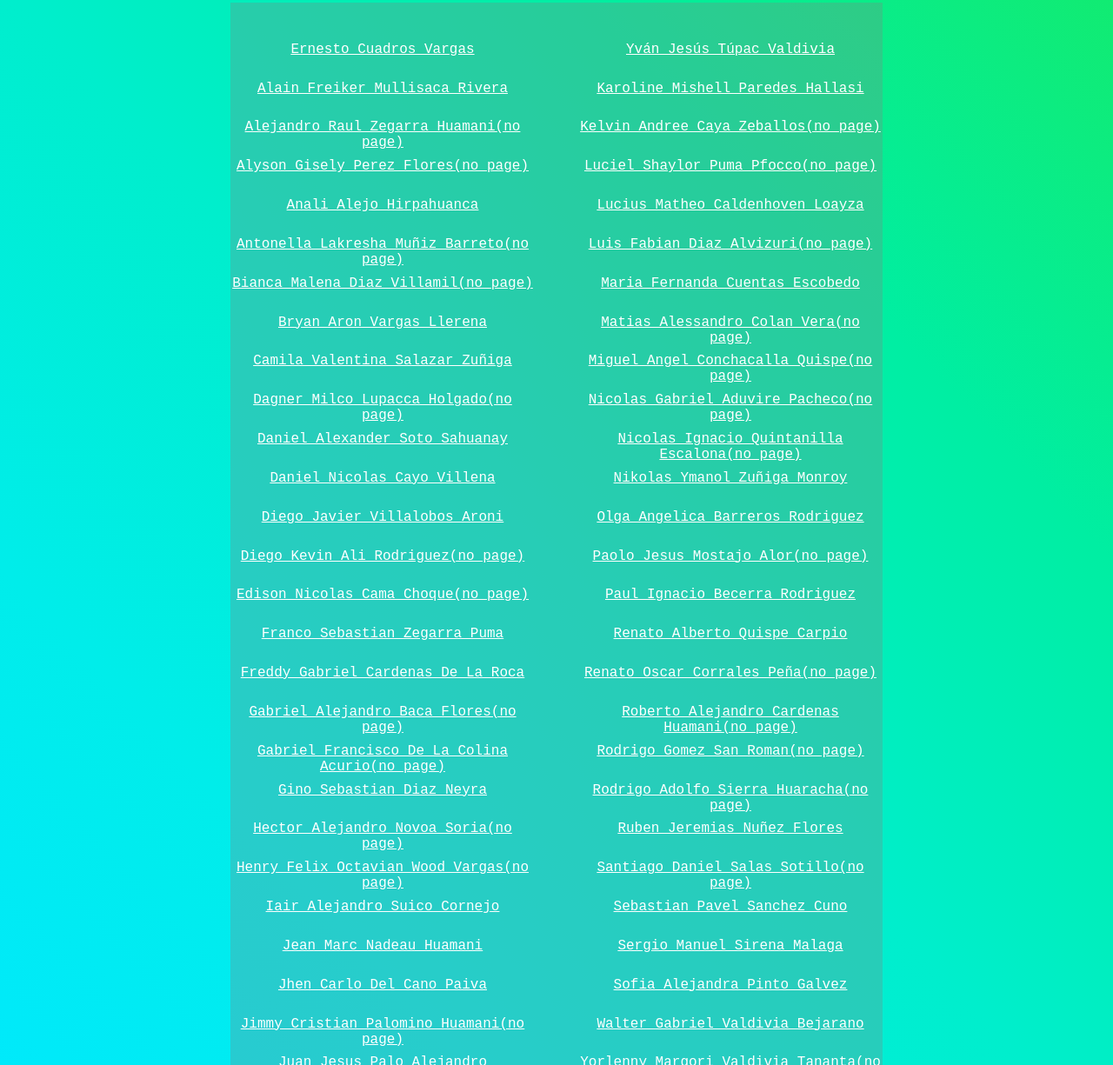
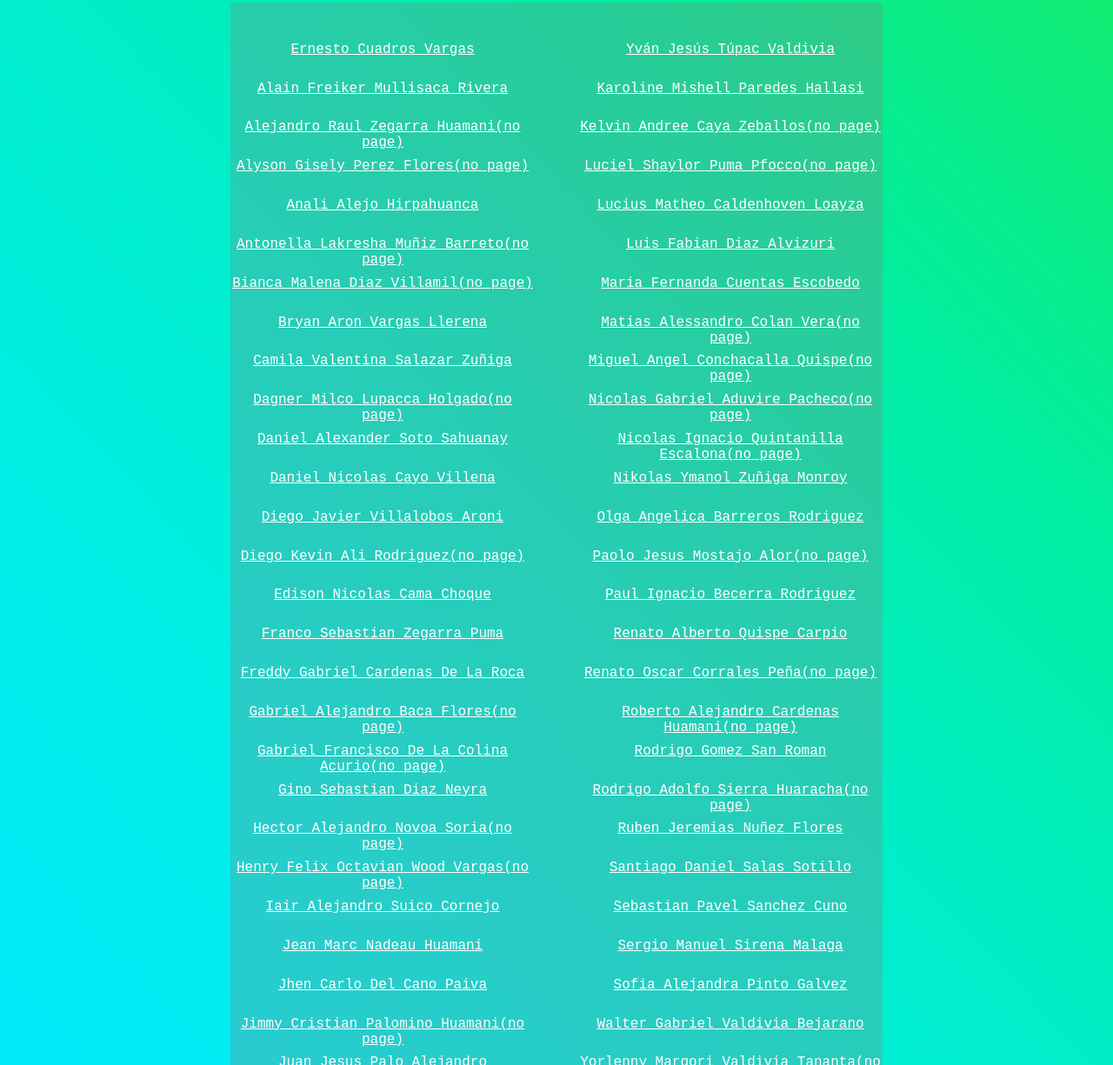
Before and after one commit to AleEMP/AlejandraEMP, a plain HTML site: page index.html in a window 1280 px wide. Shown: the part 775-2000 px from the top of the page at 87% size. Drawn offline with Linux system fonts and the light colour scheme; a web font is replaced by a local one.

Commit message:
Update index.html

```diff
--- a/index.html
+++ b/index.html
@@ -78,11 +78,11 @@
                     <div class="item-right"><a href="https://bryanaronvargasllerena.web.app/">Bryan Aron Vargas Llerena</a></div>
                     <div class="item-right"><a href="https://valensazu.github.io/">Camila Valentina Salazar Zuñiga</a></div>
                     <div class="item-right"><a href="">Dagner Milco Lupacca Holgado(no page)</a></div>
-                    <div class="item-right"><a href="https://danielsoto.site/">Daniel Alexander Soto Sahuanay</a></div>
+                    <div class="item-right"><a href="https://danielsoto.site">Daniel Alexander Soto Sahuanay</a></div>
                     <div class="item-right"><a href="https://danielcayo-b5543.web.app/">Daniel Nicolas Cayo Villena</a></div>
                     <div class="item-right"><a href="https://diegovillalobosa.github.io/">Diego Javier Villalobos Aroni</a></div>
                     <div class="item-right"><a href="">Diego Kevin Ali Rodriguez(no page)</a></div>
-                    <div class="item-right"><a href="">Edison Nicolas Cama Choque(no page)</a></div>
+                    <div class="item-right"><a href="https://liar2128.github.io">Edison Nicolas Cama Choque</a></div>
                     <div class="item-right"><a href="https://francozeg.github.io/">Franco Sebastian Zegarra Puma</a></div>
                     <div class="item-right"><a href="https://freddycardenasdelaroca.web.app/">Freddy Gabriel Cardenas De La Roca</a></div>
                     <div class="item-right"><a href="">Gabriel Alejandro Baca Flores(no page)</a></div>
@@ -105,7 +105,7 @@
                     <div class="item-left"><a href="">Kelvin Andree Caya Zeballos(no page)</a></div>
                     <div class="item-left"><a href="">Luciel Shaylor Puma Pfocco(no page)</a></div>
                     <div class="item-left"><a href="https://lucius-caldenhoven-loayza.web.app/">Lucius Matheo Caldenhoven Loayza</a></div>
-                    <div class="item-left"><a href="">Luis Fabian Diaz Alvizuri(no page)</a></div>
+                    <div class="item-left"><a href="https://luisfabiandiaz.github.io">Luis Fabian Diaz Alvizuri</a></div>
                     <div class="item-left"><a href="https://mariafernandacuentas.000webhostapp.com/">Maria Fernanda Cuentas Escobedo</a></div>
                     <div class="item-left"><a href="">Matias Alessandro Colan Vera(no page)</a></div>
                     <div class="item-left"><a href="">Miguel Angel Conchacalla Quispe(no page)</a></div>
@@ -118,10 +118,10 @@
                     <div class="item-left"><a href="http://renatoqc.github.io">Renato Alberto Quispe Carpio</a></div>
                     <div class="item-left"><a href="">Renato Oscar Corrales Peña(no page)</a></div>
                     <div class="item-left"><a href="">Roberto Alejandro Cardenas Huamani(no page)</a></div>
-                    <div class="item-left"><a href="">Rodrigo Gomez San Roman(no page)</a></div>
+                    <div class="item-left"><a href="http://rodrigo-gomez-san-roman.web.app">Rodrigo Gomez San Roman</a></div>
                     <div class="item-left"><a href="">Rodrigo Adolfo Sierra Huaracha(no page)</a></div>
                     <div class="item-left"><a href="http://ruben-jeremias-nunez-flores.rf.gd/?i=1">Ruben Jeremias Nuñez Flores</a></div>
-                    <div class="item-left"><a href="">Santiago Daniel Salas Sotillo(no page)</a></div>
+                    <div class="item-left"><a href="https://santiagosalassotillo.github.io/">Santiago Daniel Salas Sotillo</a></div>
                     <div class="item-left"><a href="https://seamurai.github.io/">Sebastian Pavel Sanchez Cuno</a></div>
                     <div class="item-left"><a href="http://Sergiosirenainfo.ml">Sergio Manuel Sirena Malaga</a></div>
                     <div class="item-left"><a href="https://sofiapintogalvez.github.io/">Sofia Alejandra Pinto Galvez</a></div>
```
